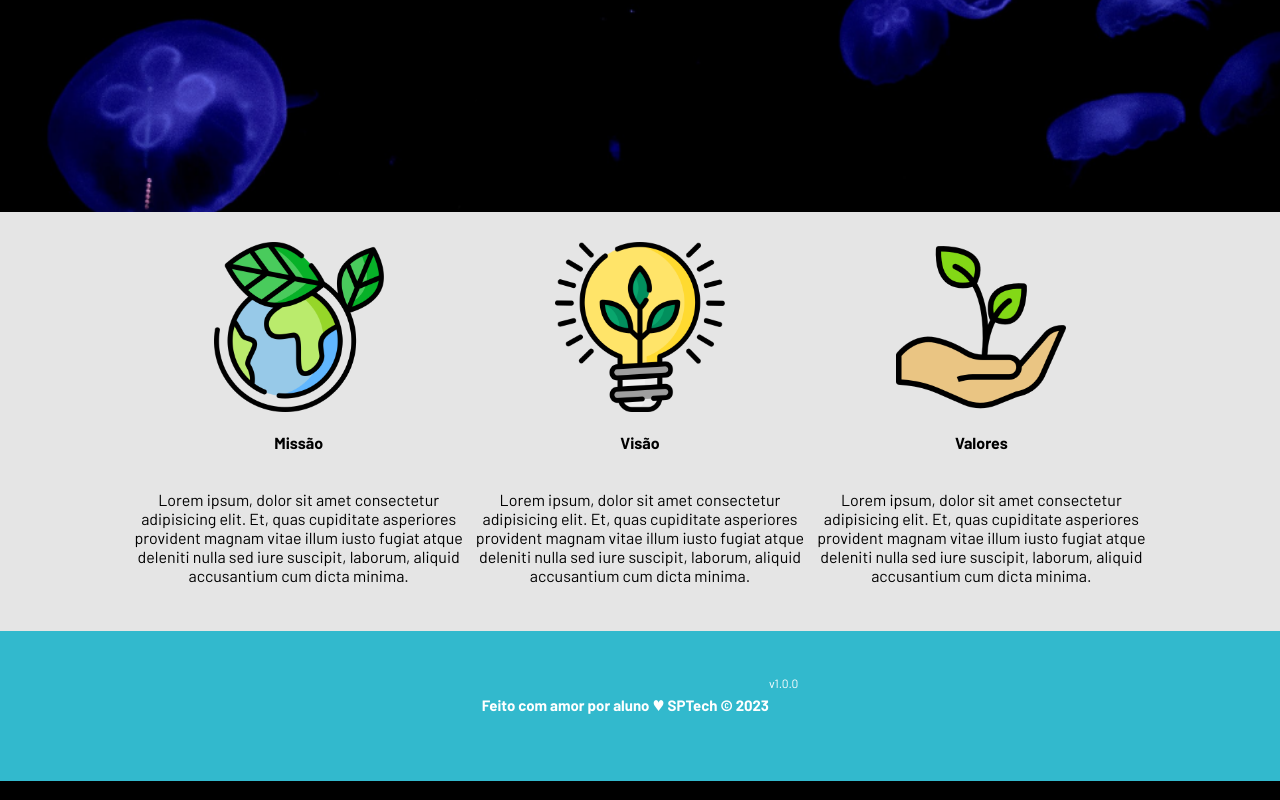
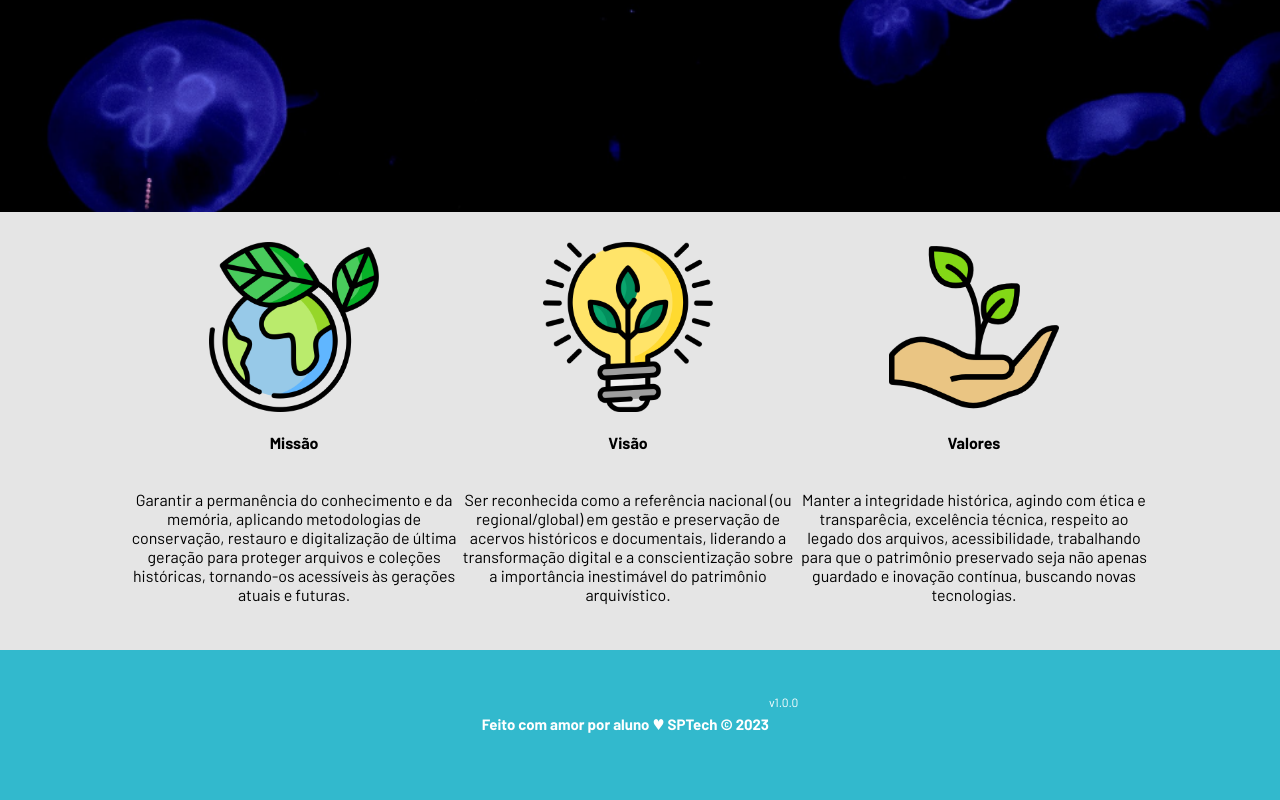
Before and after one commit to DiegoIacabo/1cco-pi-bibliotecaArquivos, a website: page public/index.html in a window 1280 px wide. Shown: the part 523-1323 px from the top of the page. Drawn offline with Linux system fonts and the light colour scheme.

Commit message:
Alterando a missão, visão e valores

```diff
--- a/public/index.html
+++ b/public/index.html
@@ -49,23 +49,17 @@
           <div class="box">
             <img src="assets/imgs/planet-earth_color.png">
             <h4>Missão</h4>
-            <p>Lorem ipsum, dolor sit amet consectetur adipisicing elit. Et, quas cupiditate asperiores provident magnam
-              vitae illum iusto fugiat atque deleniti nulla sed iure suscipit, laborum, aliquid accusantium cum dicta
-              minima.</p>
+            <p>Garantir a permanência do conhecimento e da memória, aplicando metodologias de conservação, restauro e digitalização de última geração para proteger arquivos e coleções históricas, tornando-os acessíveis às gerações atuais e futuras.</p>
           </div>
           <div class="box">
             <img src="assets/imgs/lightbulb_color.png">
             <h4>Visão</h4>
-            <p>Lorem ipsum, dolor sit amet consectetur adipisicing elit. Et, quas cupiditate asperiores provident magnam
-              vitae illum iusto fugiat atque deleniti nulla sed iure suscipit, laborum, aliquid accusantium cum dicta
-              minima.</p>
+            <p>Ser reconhecida como a referência nacional (ou regional/global) em gestão e preservação de acervos históricos e documentais, liderando a transformação digital e a conscientização sobre a importância inestimável do patrimônio arquivístico.</p>
           </div>
           <div class="box">
             <img src="assets/imgs/growth_color.png">
             <h4>Valores</h4>
-            <p>Lorem ipsum, dolor sit amet consectetur adipisicing elit. Et, quas cupiditate asperiores provident magnam
-              vitae illum iusto fugiat atque deleniti nulla sed iure suscipit, laborum, aliquid accusantium cum dicta
-              minima.</p>
+            <p>Manter a integridade histórica, agindo com ética e transparêcia, excelência técnica, respeito ao legado dos arquivos, acessibilidade, trabalhando para que o patrimônio preservado seja não apenas guardado e inovação contínua, buscando novas tecnologias.</p>
           </div>
         </div>
       </div>
```
